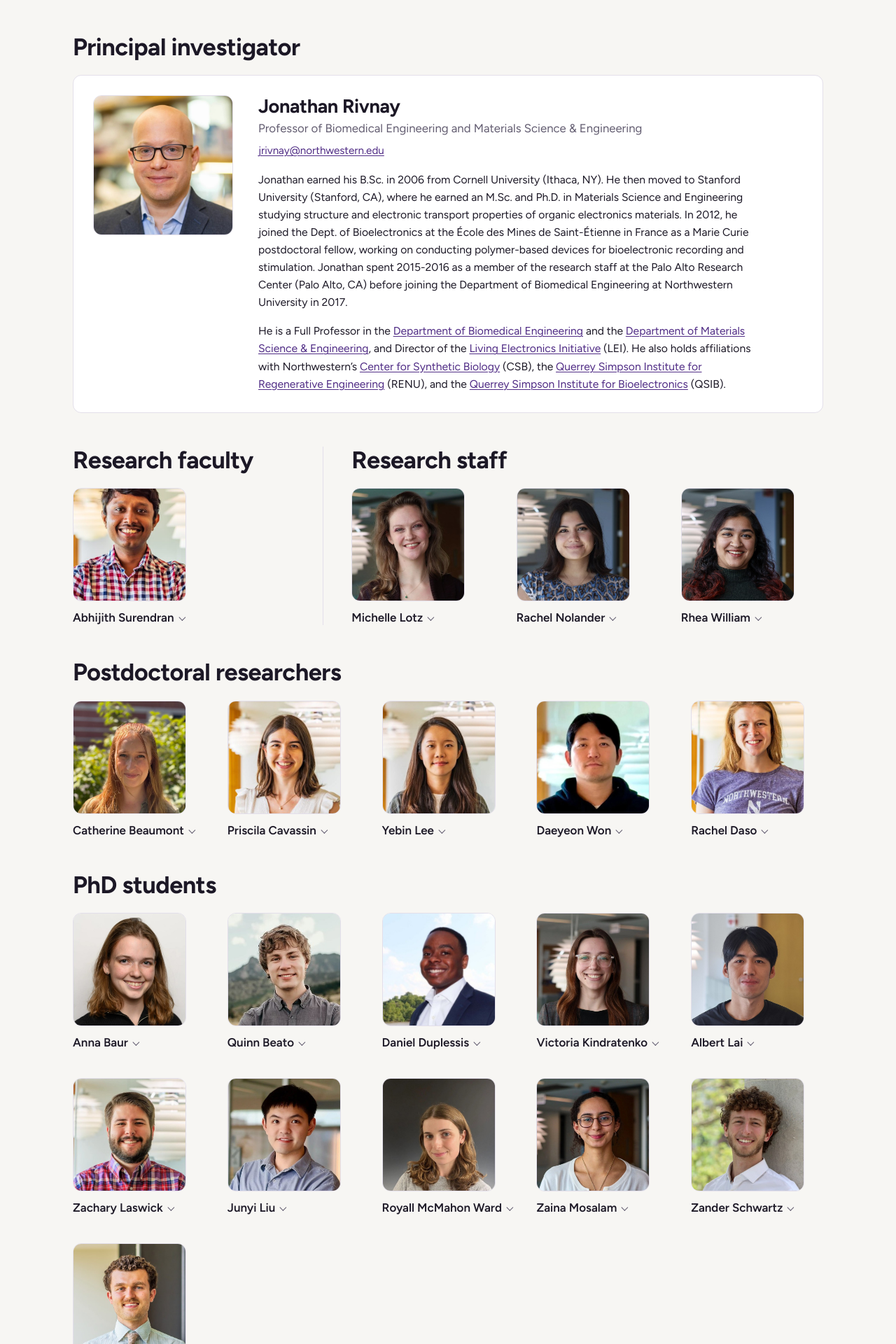
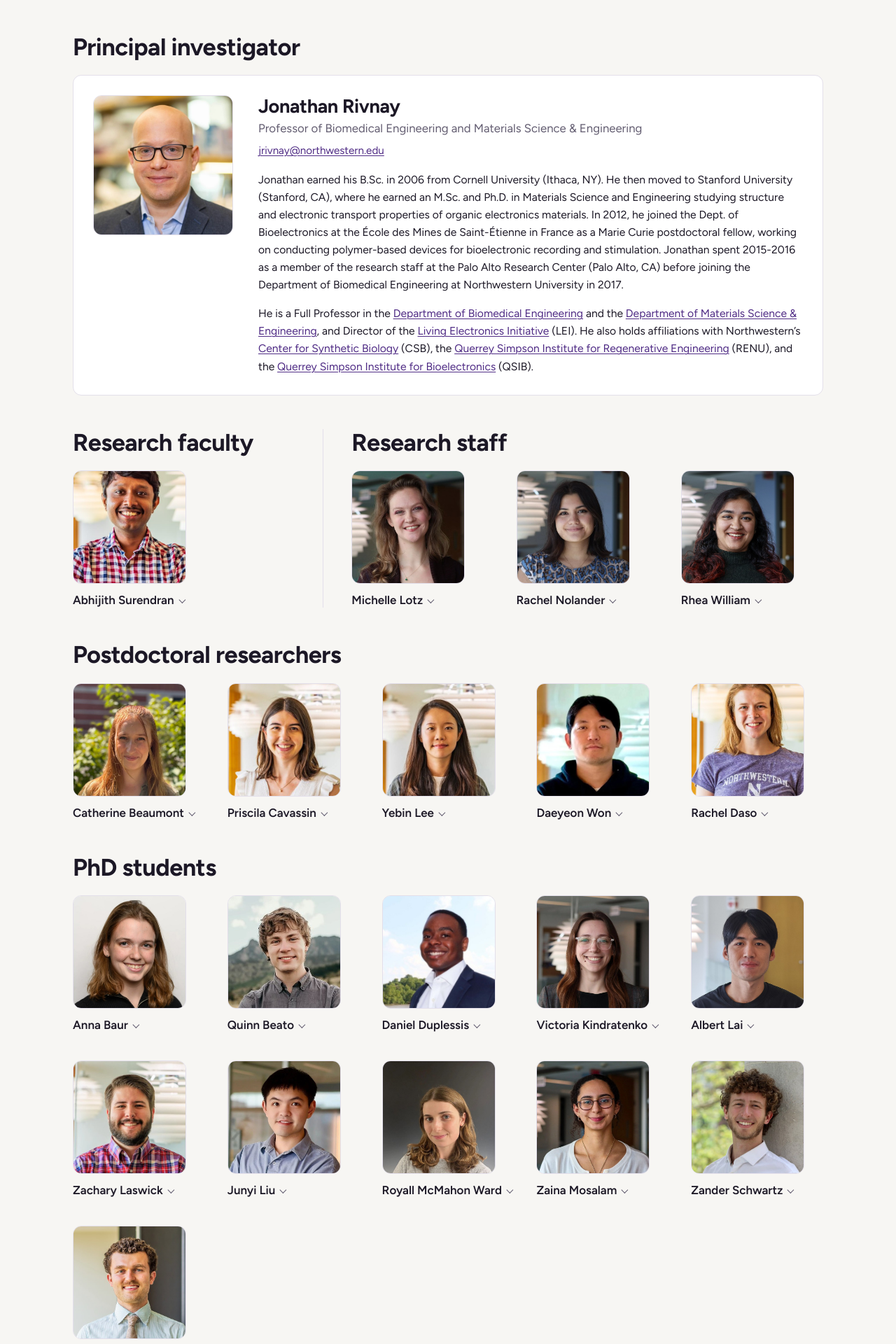
Before and after one commit to jtwillia01/rivnay-lab, a Jekyll site: the page built from team.html, in a window 1280 px wide. Shown: the part 868-2788 px from the top of the page at 70% size. Built offline with Jekyll 4.4.1, drawn with Linux system fonts in a browser that asks for light colours.

Commit message:
Text measure: news rows reserve the thumbnail column so every row wraps at one width, the pre-Northwestern list aligns with the year sections, and body copy no longer carries a 720px cap on Join, post pages, the PI bio or member bios
Co-Authored-By: Claude Opus 5 <noreply@anthropic.com>

```diff
--- a/assets/css/style.css
+++ b/assets/css/style.css
@@ -14,7 +14,6 @@
   --sans: "Figtree", -apple-system, "Segoe UI", Helvetica, Arial, sans-serif;
   --serif: var(--sans);   /* headings share the body family; swap back to a serif here if wanted */
   --wrap: 1120px;
-  --prose: 720px;
   --radius: 12px;
   --fs-xs: 0.8rem;      /* captions, tags, fine print */
   --fs-sm: 0.875rem;    /* dates, roles, table heads, small links */
@@ -47,7 +46,7 @@ figcaption { font-size: var(--fs-xs); color: var(--muted); margin-top: 0.6rem; l
 
 /* ---------- layout primitives ---------- */
 .wrap { max-width: var(--wrap); margin-inline: auto; padding-inline: 1.5rem; }
-.prose { max-width: var(--prose); }
+.prose { max-width: none; }   /* body copy fills its column; only a layout narrows it */
 .prose p + p, .prose p + ul, .prose p + ol, .prose ul + p, .prose ol + p { margin-top: 1rem; }
 .prose h2 { margin: 2.5rem 0 0.8rem; }
 .prose h3 { margin: 1.8rem 0 0.5rem; }
@@ -174,7 +173,7 @@ a.card:hover { border-color: var(--purple); color: inherit; }
 
 /* ---------- news list ---------- */
 .news-list { list-style: none; border-top: 1px solid var(--line); }
-.news-list li { display: grid; grid-template-columns: 7.5rem 1fr auto; gap: 1rem 1.25rem; padding: 1rem 0; border-bottom: 1px solid var(--line); align-items: start; }
+.news-list li { display: grid; grid-template-columns: 7.5rem 1fr 104px; gap: 1rem 1.25rem; padding: 1rem 0; border-bottom: 1px solid var(--line); align-items: start; }
 .news-list .when { display: flex; flex-direction: column; align-items: flex-start; gap: 0.4rem; padding-top: 0.2rem; }
 .news-list time { font-size: var(--fs-sm); color: var(--muted); }
 .news-list .when .kind { margin-left: 0; }
@@ -274,7 +273,7 @@ details.person[open] .chev { transform: translateY(0.06rem) rotate(-135deg); }
   grid-column: 1 / -1; display: grid; grid-template-columns: 162px 1fr; gap: 1rem 2rem; align-items: start;
   background: var(--paper); border: 1px solid var(--line); border-radius: var(--radius); padding: 1.5rem;
 }
-.person .bio { font-size: var(--fs-md); max-width: 66ch; }
+.person .bio { font-size: var(--fs-md); }
 .person .bio .role { margin: 0 0 0.6rem; }
 /* the paired columns are too narrow for a photo-beside-bio split, so an opened card stacks there */
 .group-pair .person[open] { grid-template-columns: 1fr; }
@@ -314,6 +313,7 @@ a.title:hover { color: var(--purple); }
 .pub .doi { font-size: var(--fs-xs); color: var(--muted); margin-top: 0.2rem; }
 @media (max-width: 640px) {
   .pub-year { grid-template-columns: 1fr; gap: 0.5rem; }
+  details.collapsed .pub-list { margin-left: 0; }
 }
 
 /* year timeline: a fixed rail in the right gutter on wide screens, a sticky strip under the header elsewhere */
@@ -337,7 +337,7 @@ a.title:hover { color: var(--purple); }
 @media (prefers-reduced-motion: reduce) { .years, .years a, .years-marker { transition: none !important; } }
 details.collapsed { margin-top: 3rem; border-top: 1px solid var(--line); padding-top: 1.5rem; }
 details.collapsed summary { cursor: pointer; font-family: var(--sans); font-size: 1.4rem; font-weight: 700; color: var(--purple); }
-details.collapsed .pub-list { margin-top: 1rem; }
+details.collapsed .pub-list { margin-top: 1rem; margin-left: 7.5rem; }   /* line up with the year sections above */
 
 /* ---------- research ---------- */
 .theme { display: grid; grid-template-columns: minmax(0, 1.1fr) minmax(0, 0.9fr); gap: 3rem; align-items: start; padding-block: 3.5rem; border-top: 1px solid var(--line); }
@@ -373,7 +373,7 @@ details.collapsed .pub-list { margin-top: 1rem; }
 .post-head { padding: 3rem 0 1.25rem; }
 .post-head time { font-size: var(--fs-sm); color: var(--muted); }
 .post-head h1 { margin-top: 0.5rem; max-width: 26ch; font-size: clamp(1.8rem, 3.5vw, 2.6rem); }
-.post-figure { margin: 1rem 0 2rem; max-width: var(--prose); }
+.post-figure { margin: 1rem 0 2rem; }
 .post-figure img { border-radius: var(--radius); border: 1px solid var(--line); }
 .post-body img { border-radius: var(--radius); margin: 1.5rem 0; border: 1px solid var(--line); }
 .back { display: inline-block; margin-top: 2.5rem; font-size: var(--fs-sm); }
```
